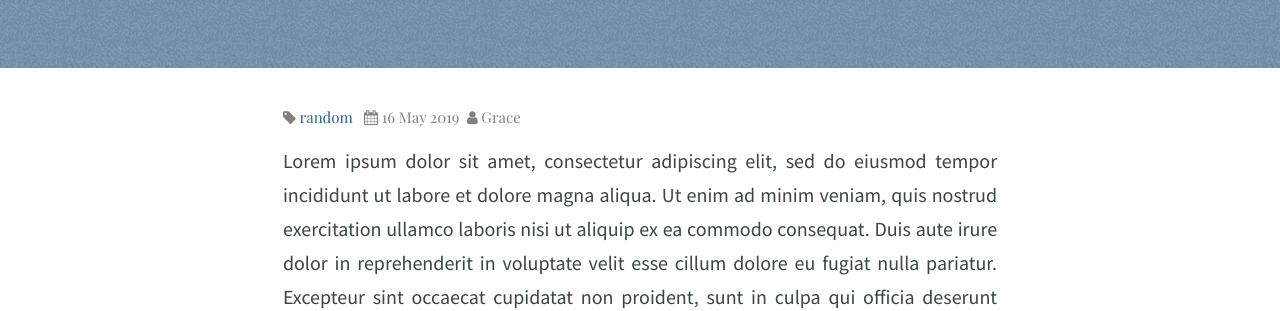
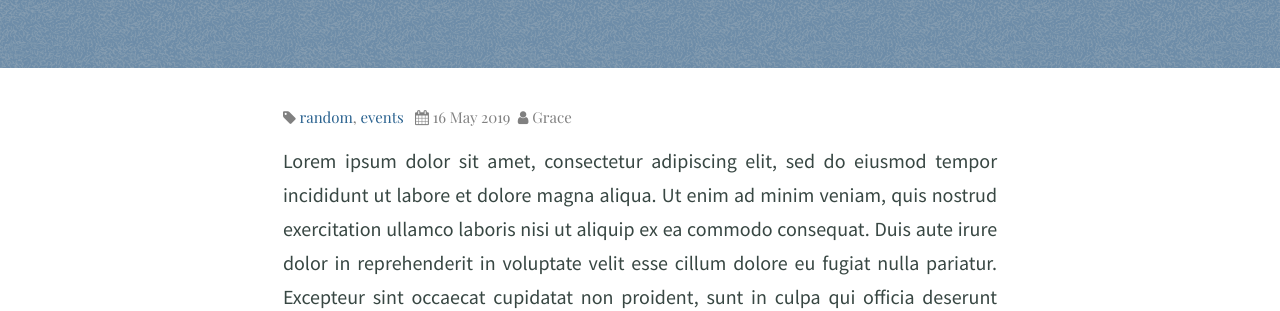
Before and after one commit to its-cyberjaya/IT-Society-website, a Jekyll site: the page built from _posts/2019-05-16-Lorem-ipsum.md, in a window 1280 px wide. Shown: the part 454-765 px from the top of the page. Built offline with Jekyll 4.4.1, drawn with Linux system fonts in a browser that asks for light colours; nearby versions of some CDN libraries.

Commit message:
minor edits

```diff
--- a/_includes/post-categories.html
+++ b/_includes/post-categories.html
@@ -1,8 +1,8 @@
 {% for category in site.categories %}
   {% assign category_name = category | first %}
-    {% if category_name == "random" %}
+    {% if category_name == "events" %}
       <section class="section  typeset">
-        <h2 id="{{ category_name | slugify }}">{{ category_name }}</h2>
+        <!-- <h2 id="{{ category_name | slugify }}">{{ category_name }}</h2> -->
         <ul class="list  list--posts">
           {% for page in site.categories[category_name] %}
             {% assign has_categories = true %}
--- a/_posts/2019-05-16-Lorem-ipsum.md
+++ b/_posts/2019-05-16-Lorem-ipsum.md
@@ -3,6 +3,7 @@
 title: Lorem Ipsum
 categories:
 - random
+- events
 feature_image: "/assets/bg/ticks.png"
 feature_text_desc: "Lorem Ipsum"
 author: Grace
```
Also changed, not shown: 9 other files.
